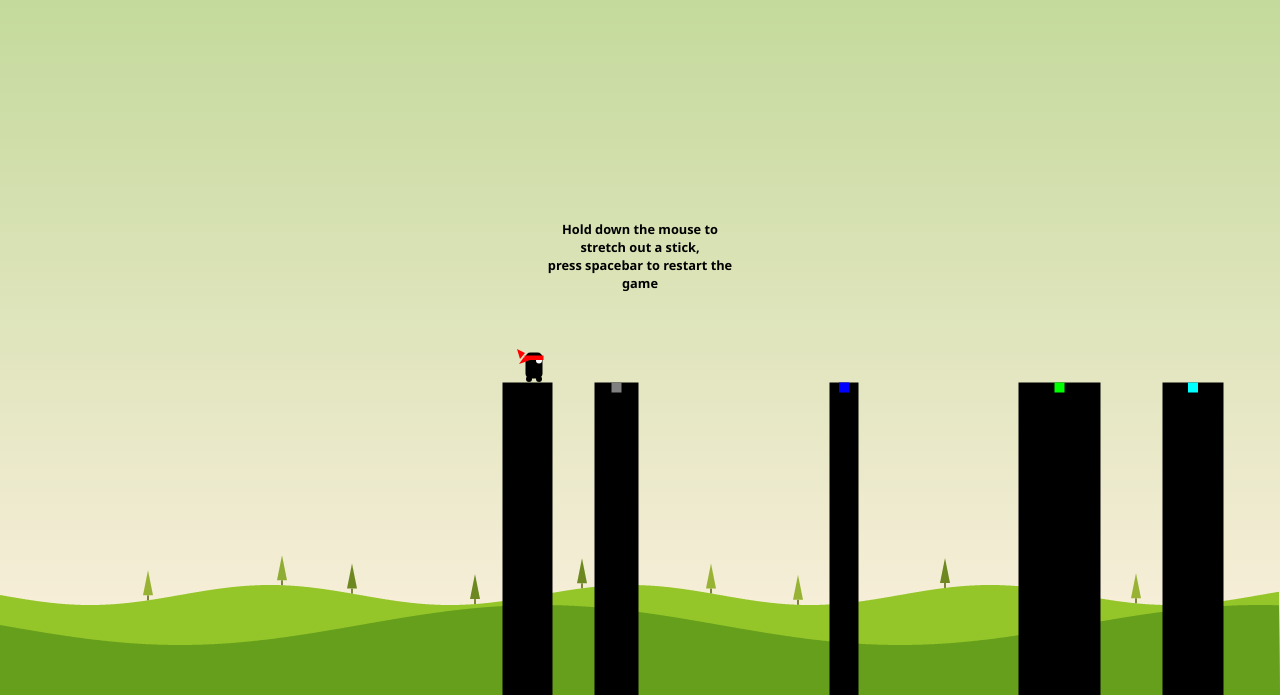
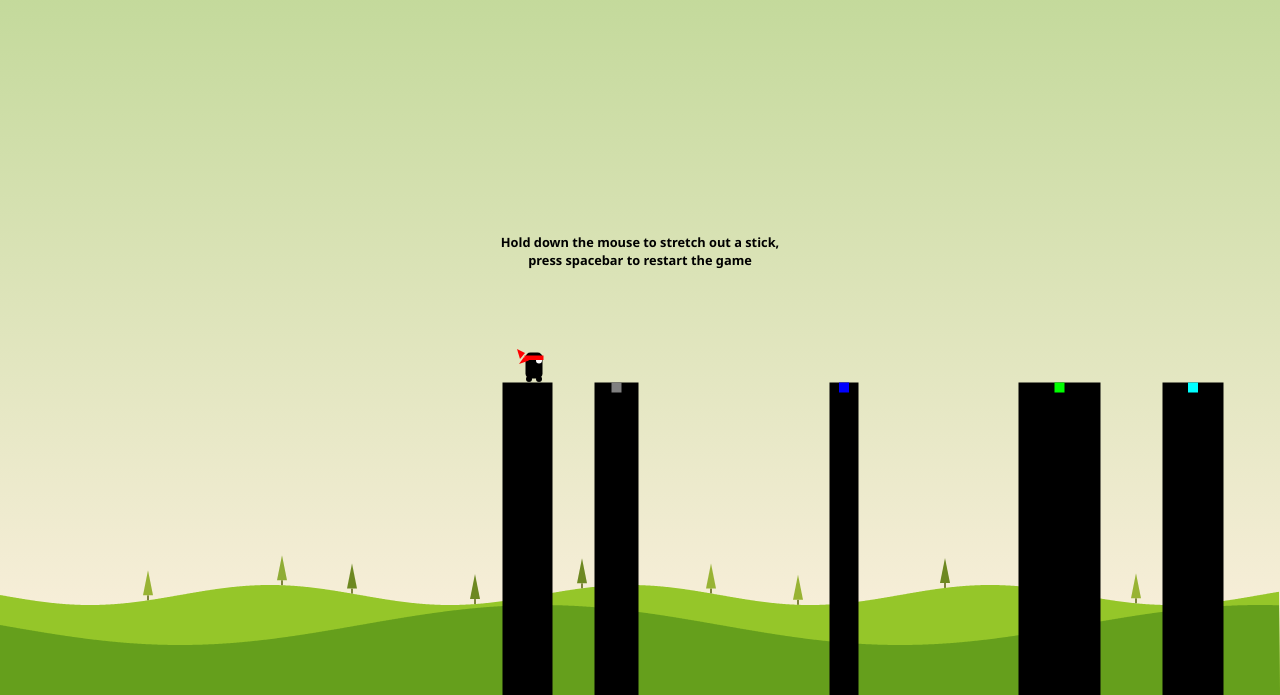
Before and after one commit to harsheenkohli/Timber-Trail, a plain HTML site: page index.html in a window 1280 px wide. Shown: the part 105-800 px from the top of the page. Drawn offline with Linux system fonts and the light colour scheme.

Commit message:
edited intro css

```diff
--- a/index.html
+++ b/index.html
@@ -17,8 +17,9 @@
         <div id="score"></div>
         <canvas id="game" width="375" height="375"></canvas>
         <div id="introduction">
-            Hold down the mouse to stretch out a stick, <br>
-            press spacebar to restart the game</div>
+            <p>Hold down the mouse to stretch out a stick, <br>
+            press spacebar to restart the game</p>
+        </div>
         <div id="perfect">DOUBLE SCORE</div>
         <button id="restart"> RESTART </button>
 
--- a/styles.css
+++ b/styles.css
@@ -45,7 +45,7 @@ body {
 }
 
 #introduction {
-    width: 200px;
+    width: 280px;
     height: 150px;
     position: absolute;
     font-weight: 600;
```
